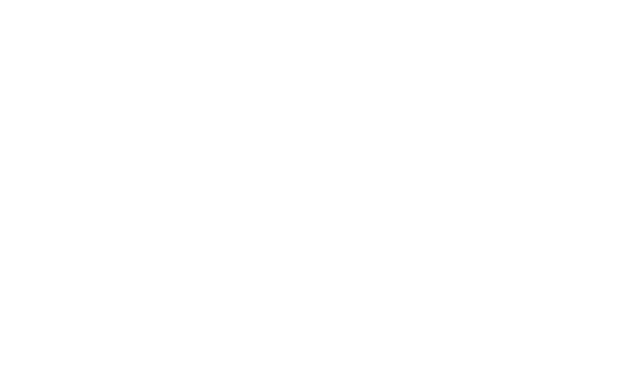
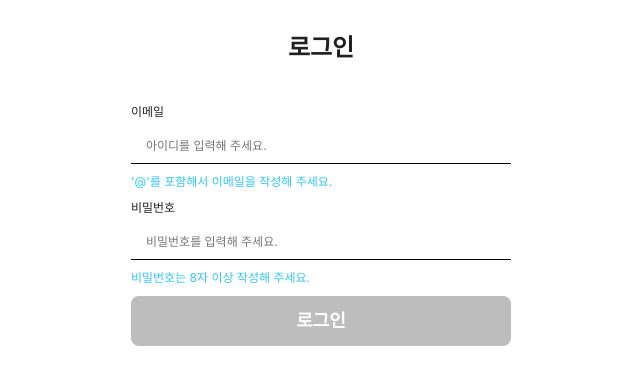
Before and after one commit to ssori0421/wanted-pre-onboarding-frontend, a React (Create React App) app: page / in a window 1280 px wide. Before the commit this address had no page. Shown: the top 384 px of the page, without its empty margins (319-959 px from the left). Built offline with nearby package versions, Linux system fonts and the light colour scheme.

Commit message:
배포 오류 수정 basename setting

```diff
--- a/src/App.js
+++ b/src/App.js
@@ -9,6 +9,7 @@
       <Route path='signup' element={<SignUp />} />
       <Route path='signin' element={<SignIn />} />
       <Route path='todo' element={<ToDo />} />
+      <Route path='*' element={<SignIn />} />
     </Routes>
   );
 }
--- a/src/index.js
+++ b/src/index.js
@@ -7,7 +7,7 @@
 const root = ReactDOM.createRoot(document.getElementById('root'));
 root.render(
   <React.StrictMode>
-    <BrowserRouter>
+    <BrowserRouter basename={process.env.PUBLIC_URL}>
       <GlobalStyle />
       <App />
     </BrowserRouter>
```
